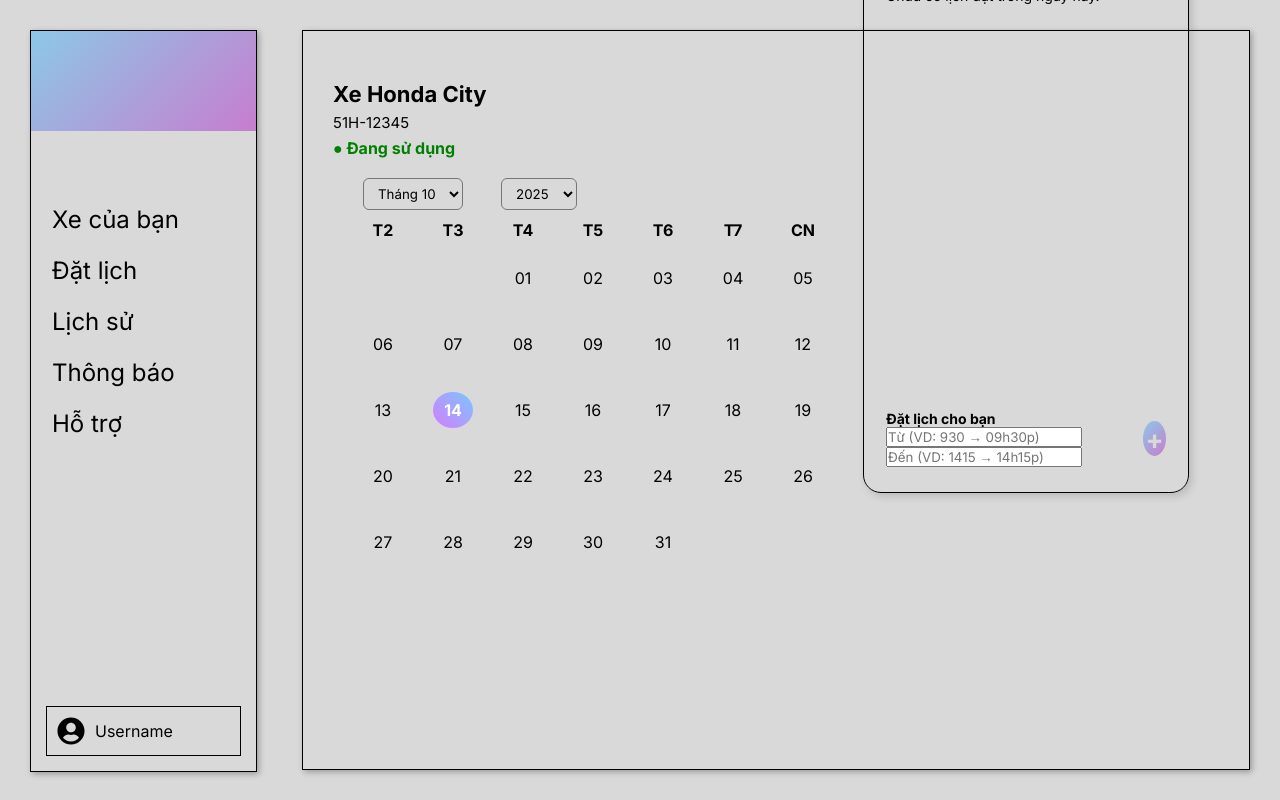
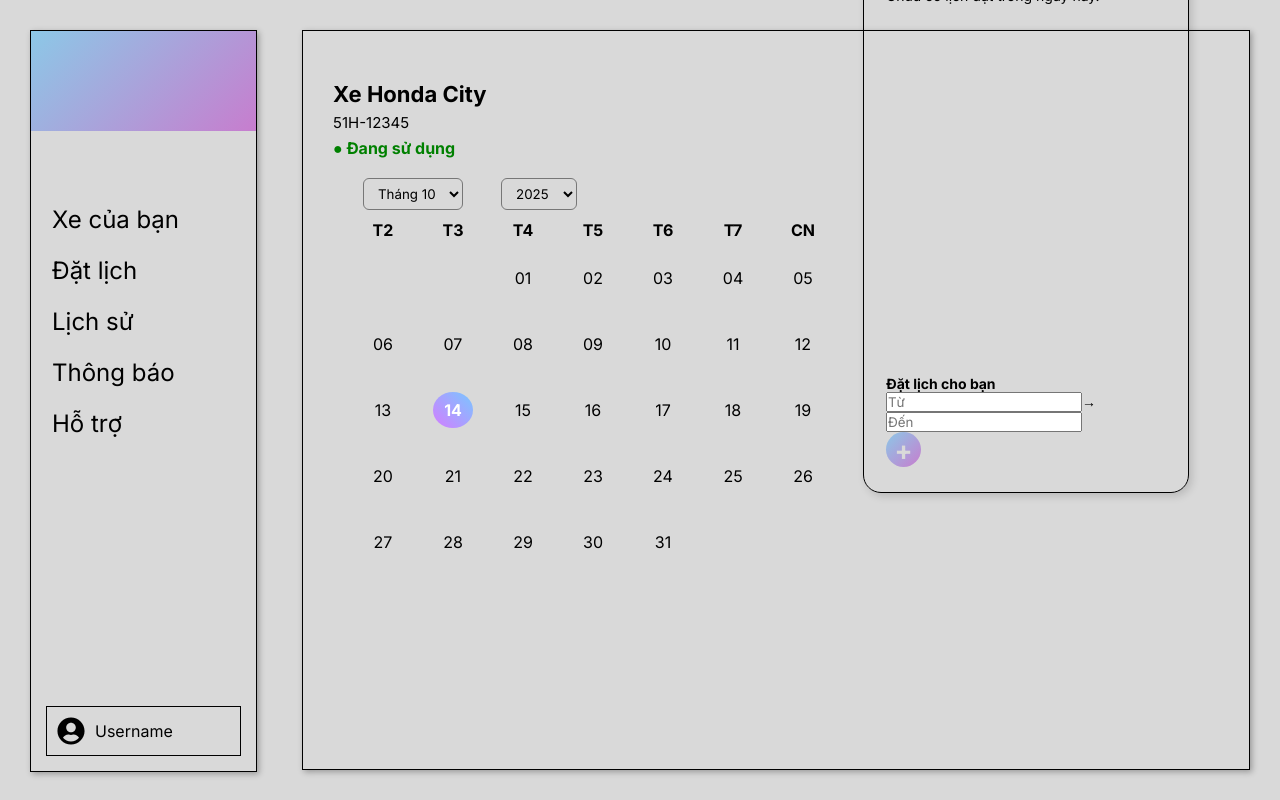
Before and after one commit to HaNguyenOnGit/SWP391_Topic6_SE1814_G8, a React (Vite) app in the folder src/front-end/App/: page /vehicle/1/schedule in a window 1280 px wide. Built offline with nearby package versions, Linux system fonts and the light colour scheme.

Commit message:
Update Booking.jsx
edit booking.css

```diff
--- a/src/front-end/App/src/pages/Booking.jsx
+++ b/src/front-end/App/src/pages/Booking.jsx
@@ -252,7 +252,7 @@
                             <div className="time-inputs">
                                 <input
                                     type="text"
-                                    placeholder="Từ (VD: 930 → 09h30p)"
+                                    placeholder="Từ"
                                     value={fromTime}
                                     onChange={(e) => {
                                         let val = e.target.value.replace(
@@ -274,10 +274,10 @@
                                         setFromTime(formatted);
                                     }}
                                 />
-
+                                <b>→</b>
                                 <input
                                     type="text"
-                                    placeholder="Đến (VD: 1415 → 14h15p)"
+                                    placeholder="Đến"
                                     value={toTime}
                                     onChange={(e) => {
                                         let val = e.target.value.replace(
@@ -299,12 +299,11 @@
                                         setToTime(formatted);
                                     }}
                                 />
+                                    <button className="addBtn" onClick={handleAddBooking}>
+                                        +
+                                    </button>
                             </div>
                         </div>
-
-                        <button className="addBtn" onClick={handleAddBooking}>
-                            +
-                        </button>
                     </div>
                 </div>
             </div>
```
